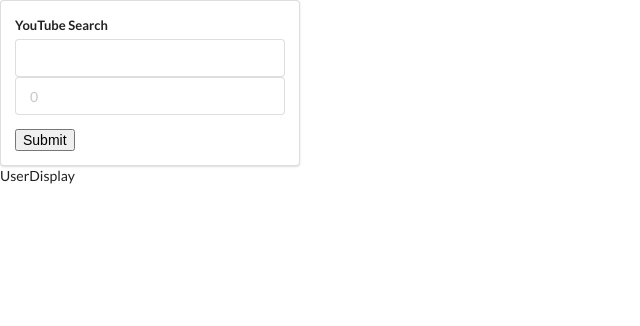
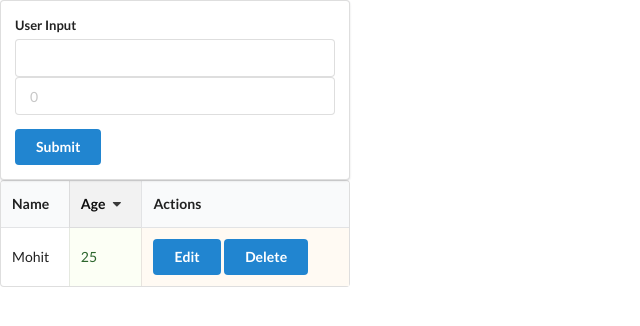
Before and after one commit to agarwalmohit43/React-Redux-UserCRUD, a React (Create React App) app: page / in a window 1280 px wide. Shown: the top 326 px of the page, without its empty margins (0-640 px from the left). Built offline with nearby package versions, Linux system fonts and the light colour scheme.

Commit message:
UserInput done

```diff
--- a/src/components/UserDisplay.js
+++ b/src/components/UserDisplay.js
@@ -1,7 +1,32 @@
-import React from 'react'
+import React, { useEffect } from 'react'
+import { connect } from 'react-redux'
 
-const UserDisplay = () => {
-  return <div>UserDisplay</div>
+import UserItem from './UserItem'
+import { deleteUser } from '../action'
+
+const UserDisplay = ({ userInfo }) => {
+  const renderTableRow = userInfo.map((user, index) => {
+    return <UserItem user={user} key={index} />
+  })
+
+  return (
+    <div>
+      <table className="ui sortable celled table" style={{ width: '350px' }}>
+        <thead>
+          <tr>
+            <th className="">Name</th>
+            <th className="sorted descending">Age</th>
+            <th className="">Actions</th>
+          </tr>
+        </thead>
+        <tbody>{renderTableRow}</tbody>
+      </table>
+    </div>
+  )
 }
 
-export default UserDisplay
+const mapStateToProps = (state) => {
+  return { userInfo: state.userData }
+}
+
+export default connect(mapStateToProps)(UserDisplay)
--- a/src/components/UserInput.js
+++ b/src/components/UserInput.js
@@ -1,35 +1,45 @@
 import React, { useState, useEffect } from 'react'
+import { connect } from 'react-redux'
+import { createUser } from '../action'
 
-const UserInput = () => {
+const UserInput = (props) => {
   const [name, setName] = useState('')
   const [age, setAge] = useState(0)
 
   const onFormSubmit = (event) => {
     event.preventDefault()
-    console.log('Name', name)
-    console.log('age', age)
+    props.createUser(name, age)
   }
 
   return (
-    <div className="ui segment" style={{ width: '300px' }}>
+    <div className="ui segment" style={{ width: '350px' }}>
       <form className="ui form" onSubmit={onFormSubmit}>
         <div className="field">
-          <label>YouTube Search</label>
+          <label>User Input</label>
           <input
             type="text"
             placeholder={name}
+            required
             onChange={(e) => setName(e.target.value)}
           />
+          <br />
           <input
             type="number"
             placeholder={age}
+            required
             onChange={(e) => setAge(Number(e.target.value))}
           />
         </div>
-        <button type="Submit">Submit</button>
+        <button type="Submit" className="ui primary button">
+          Submit
+        </button>
       </form>
     </div>
   )
 }
 
-export default UserInput
+const mapStateToProps = (state) => {
+  return { userData: state.userData }
+}
+
+export default connect(mapStateToProps, { createUser })(UserInput)
--- /dev/null
+++ b/src/components/UserItem.js
@@ -0,0 +1,20 @@
+import React from 'react'
+
+const UserItem = ({ user }) => {
+  return (
+    <tr>
+      <td>{user.name}</td>
+      <td className="positive">{user.age}</td>
+      <td className="warning">
+        <button type="button" className="ui primary button">
+          Edit
+        </button>
+        <button type="button" className="ui primary button">
+          Delete
+        </button>
+      </td>
+    </tr>
+  )
+}
+
+export default UserItem
--- a/src/reducers/index.js
+++ b/src/reducers/index.js
@@ -1,8 +1,11 @@
 import { combineReducers } from 'redux'
 
-const user = (listOfUsers = [], action) => {
+const user = (listOfUsers = [{ name: 'Mohit', age: 25 }], action) => {
   if (action.type === 'CREATE_USER') {
-    return [...listOfUsers, action.payload]
+    let fetchUser = listOfUsers.filter(
+      (element) => element.name !== action.payload.name
+    )
+    return [...fetchUser, action.payload]
   } else if (action.type === 'EDIT_USER') {
     let fetchUser = listOfUsers.filter(
       (element) => element.name !== action.payload.name
```
